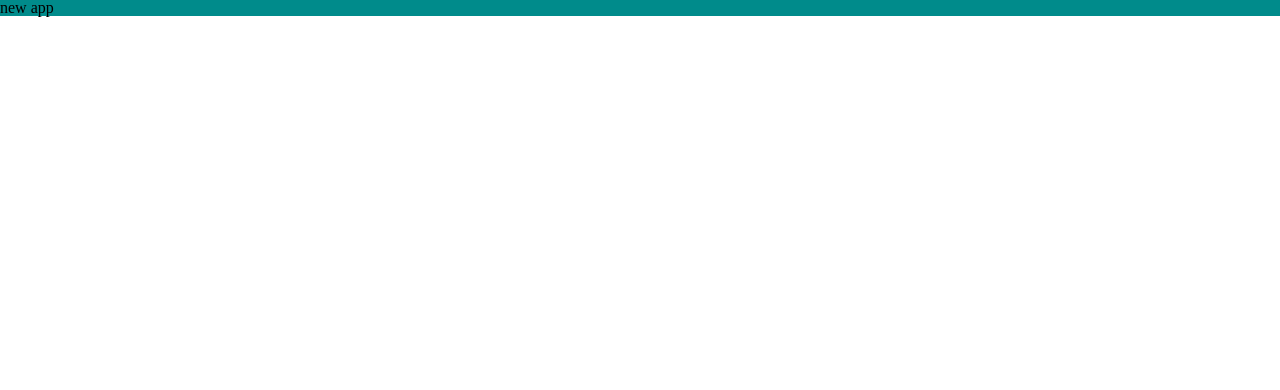
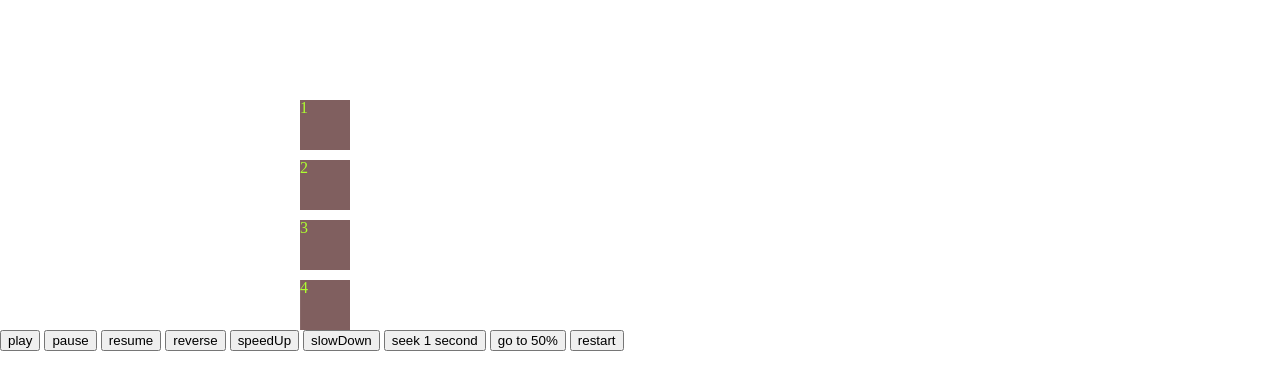
Before and after one commit to PavloPantus/greensock-examples, a website built with webpack: page src/index.html in a window 1280 px wide. Built offline with nearby package versions, Linux system fonts and the light colour scheme.

```diff
--- a/package.json
+++ b/package.json
@@ -54,6 +54,7 @@
     "xml-loader": "^1.2.1"
   },
   "dependencies": {
-    "@babel/polyfill": "^7.8.7"
+    "@babel/polyfill": "^7.8.7",
+    "gsap": "^3.2.6"
   }
 }
--- a/src/index.html
+++ b/src/index.html
@@ -1,18 +1,28 @@
-<!doctype html>
+<!DOCTYPE html>
 <html lang="en">
-<head>
-  <meta charset="UTF-8">
-  <meta name="viewport"
-        content="width=device-width, user-scalable=no, initial-scale=1.0, maximum-scale=1.0, minimum-scale=1.0">
-  <meta http-equiv="X-UA-Compatible" content="ie=edge">
-  <title>webpack-template</title>
-  <link rel="icon" href="favicon.ico" type="image/ico">
-</head>
-<body>
+  <head>
+    <meta charset="UTF-8">
+    <title>Title</title>
+  </head>
+  <body>
+  <ul class="menu">
+    <li class="item1 item">1</li>
+    <li class="item2 item">2</li>
+    <li class="item3 item">3</li>
+    <li class="item4 item">4</li>
+  </ul>
+  <nav class="control">
+    <button class="control__button play">play</button>
+    <button class="control__button pause">pause</button>
+    <button class="control__button resume">resume</button>
+    <button class="control__button reverse">reverse</button>
+    <button class="control__button speedUp">speedUp</button>
+    <button class="control__button slowDown">slowDown</button>
+    <button class="control__button seek">seek 1 second</button>
+    <button class="control__button goTo">go to 50%</button>
+    <button class="control__button restart">restart</button>
 
-  <div id="app">
-    new app
-  </div>
+  </nav>
 
-</body>
+  </body>
 </html>
--- a/src/index.js
+++ b/src/index.js
@@ -1 +1,228 @@
 import './styles/main.scss';
+import {TimelineLite, Power4} from 'gsap';
+
+/*const elementUno = document.querySelector('.item1');
+const elementDuo = document.querySelector('.item2');
+const elementTre = document.querySelector('.item3');
+const elementQuattro = document.querySelector('.item4');*/
+// ------------------------------------------------------------
+
+
+const boxItems = document.querySelectorAll('.item');
+
+
+const tl = new TimelineLite();
+
+const duration = 3;
+const xDistance = 800;
+const alpha = 0.3;
+const easing = Power4.easeOut;
+
+
+tl
+  .from(boxItems, duration, {
+    x: xDistance,
+    autoAlpha: alpha,
+    ease: easing,
+    stagger: 0.8, // 0.1 seconds between when each ".box" element starts animating
+  })
+  // .to(elementUno, duration, {x: xDistance, autoAlpha: alpha, ease: easing})
+  // .to(elementDuo, duration, {x: xDistance, autoAlpha: alpha, ease: easing})
+  // .to(elementTre, duration, {x: xDistance, autoAlpha: alpha, ease: easing})
+  // .to(elementQuattro, duration, {x: xDistance, autoAlpha: alpha, ease: easing})
+
+
+
+
+
+
+
+
+
+
+
+
+
+
+
+// timeline controls
+/*const btnPlay = document.querySelector('.play');
+const btnPause = document.querySelector('.pause');
+const btnResume = document.querySelector('.resume');
+const btnReverse = document.querySelector('.reverse');
+const btnSpeedUp = document.querySelector('.speedUp');
+const btnSlowDown = document.querySelector('.slowDown');
+const btnSeek = document.querySelector('.seek');
+const btnGoto = document.querySelector('.goTo');
+const btnRestart = document.querySelector('.restart');
+
+function playAnima() {
+  tl.play()
+}
+
+function pauseAnima() {
+  tl.pause()
+}
+
+function resumeAnima() {
+  tl.resume()
+}
+
+function reverseAnima() {
+  tl.reverse()
+}
+
+function speedUpAnima() {
+  tl.timeScale(3);
+}
+
+function slowDownAnima() {
+  tl.timeScale(0.5);
+}
+
+function seekAnima() {
+  tl.seek(1)
+}
+
+function goToAnima() {
+  tl.progress(0.5)
+}
+
+function restartAnima() {
+  tl.restart()
+  console.log('resitarera')
+}
+
+//----
+
+const duration = 3;
+const xDistance = 800;
+const alpha = 0.3;
+let delayValue = 1;
+const easing = Power4.easeOut;
+
+//--------------
+const tl = new TimelineLite();
+
+tl
+  .to(elementUno, duration, {x: xDistance, autoAlpha: alpha, ease: easing, onComplete: ()=>{elementUno.style.visibility = 'hidden'}})
+  .to(elementDuo, duration, {x: xDistance, autoAlpha: alpha, ease: easing}, '+=1.8')
+  .to(elementTre, duration, {x: xDistance, autoAlpha: alpha, ease: easing}, 4)
+  .to(elementQuattro, duration, {x: xDistance, autoAlpha: alpha, ease: easing}, 'label')
+
+tl.pause();
+
+
+document.querySelectorAll('.control__button').forEach(btn=>{
+
+  document.querySelector(`.${btn.classList[1]}`)
+    .addEventListener('click',()=>{
+      eval(`${btn.classList[1]}Anima()`)
+    })
+})*/
+
+
+
+
+
+
+
+
+
+
+
+
+
+
+
+
+
+
+
+
+
+
+
+
+
+//time line
+
+/*const duration = 2;
+const xDistance = 800;
+const alpha = 0.3;
+let delayValue = 1;
+const easing = Power4.easeOut;
+// ---------------------------------------------------
+const tl = new TimelineLite();
+//-----
+//using tweenlinelite
+
+
+
+tl
+  .to(elementUno, duration, {x: xDistance, autoAlpha: alpha, ease: easing})
+  .add('label')
+  .to(elementDuo, duration, {x: xDistance, autoAlpha: alpha, ease: easing}, '+=1.8')
+  .to(elementTre, duration, {x: xDistance, autoAlpha: alpha, ease: easing}, 4)
+  .to(elementQuattro, duration, {x: xDistance, autoAlpha: alpha, ease: easing}, 'label')*/
+
+
+
+
+
+
+
+
+
+// timelines
+/*
+
+const tl = new TimelineLite();
+
+// ------------------
+/!*TweenLite.to(elementUno, duration, {x: xDistance, autoAlpha: alpha, delay: delayValue});
+TweenLite.to(elementDuo, duration, {x: xDistance, autoAlpha: alpha, delay: delayValue+=1});
+TweenLite.to(elementTre, duration, {x: xDistance, autoAlpha: alpha, delay: delayValue+=1});
+TweenLite.to(elementQuattro, duration, {x: xDistance, autoAlpha: alpha, delay: delayValue+=1});*!/
+
+tl
+  .to(elementUno, duration, {x: xDistance, autoAlpha: alpha, ease: easing})
+  .to(elementDuo, duration, {x: xDistance, autoAlpha: alpha, ease: easing})
+  .to(elementTre, duration, {x: xDistance, autoAlpha: alpha, ease: easing})
+  .to(elementQuattro, duration, {x: xDistance, autoAlpha: alpha, ease: easing})
+
+
+*/
+
+
+
+
+
+//callbacks
+
+
+/*let count = 0;
+
+function startAnima() {
+  console.log('animation started')
+}
+
+function endAnima() {
+  console.log('animation finished')
+  elementUno.style.backgroundColor = 'red';
+  elementUno.style.color = 'blue';
+  elementUno.style.borderColor = 'firebrick'
+}
+
+function progressAnima() {
+  //console.log('animation is in progress')
+  elementUno.innerHTML = count++
+}
+
+TweenLite.to(elementUno, 4, {
+  x: 500,
+  delay: 1,
+  onStart: startAnima,
+  onUpdate: progressAnima,
+  onComplete: endAnima,
+})*/
--- a/src/styles/main.scss
+++ b/src/styles/main.scss
@@ -3,6 +3,15 @@
 @import "typography";
 @import "reset";
 
-#app {
-  background-color: darkcyan;
+.menu {
+  margin-top: 100px;
+  margin-left: 300px;
 }
+
+.item {
+  color: greenyellow;
+  margin-top: 10px;
+  width: 50px;
+  height: 50px;
+  background-color: #805f5f;
+}
```
Also changed, not shown: README.md.
